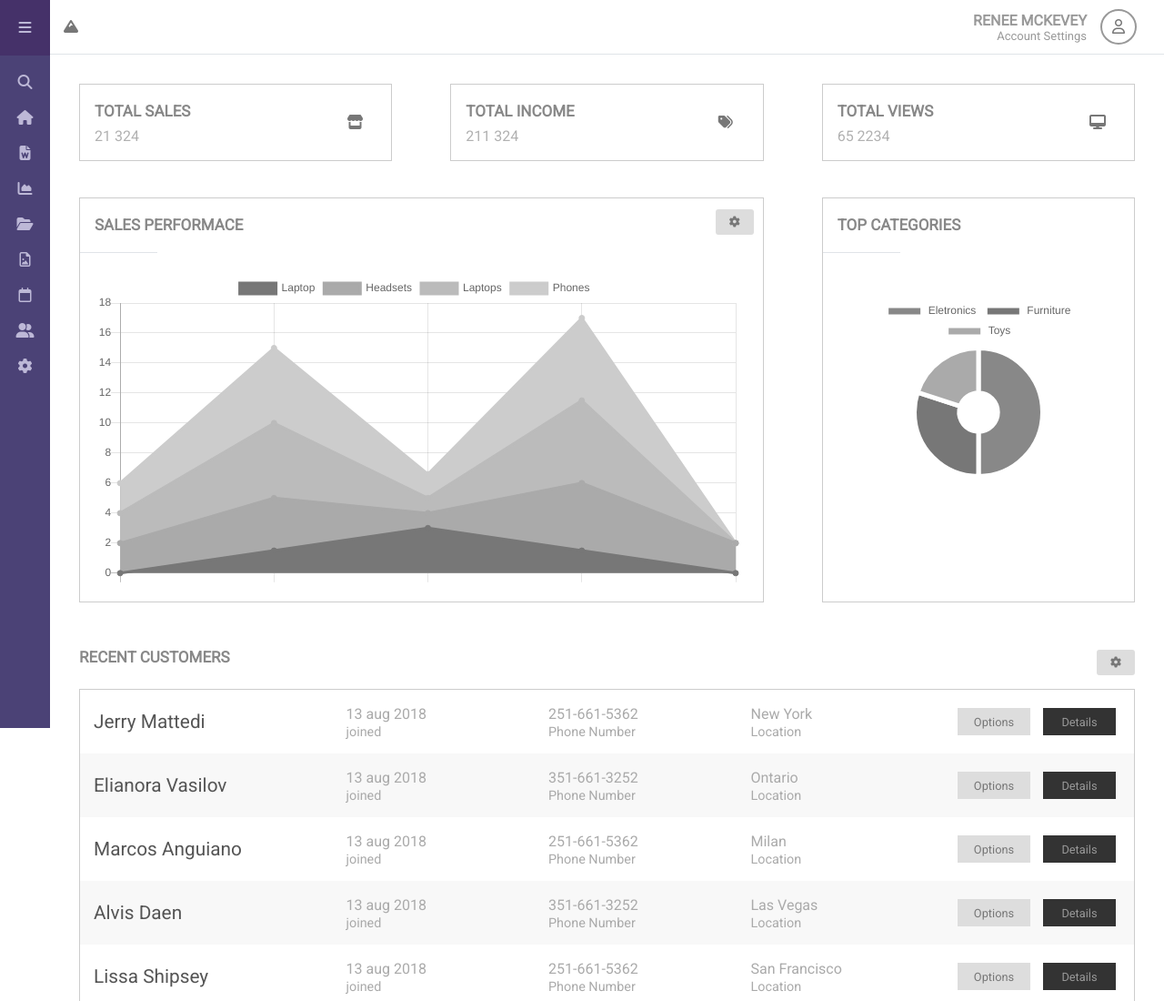
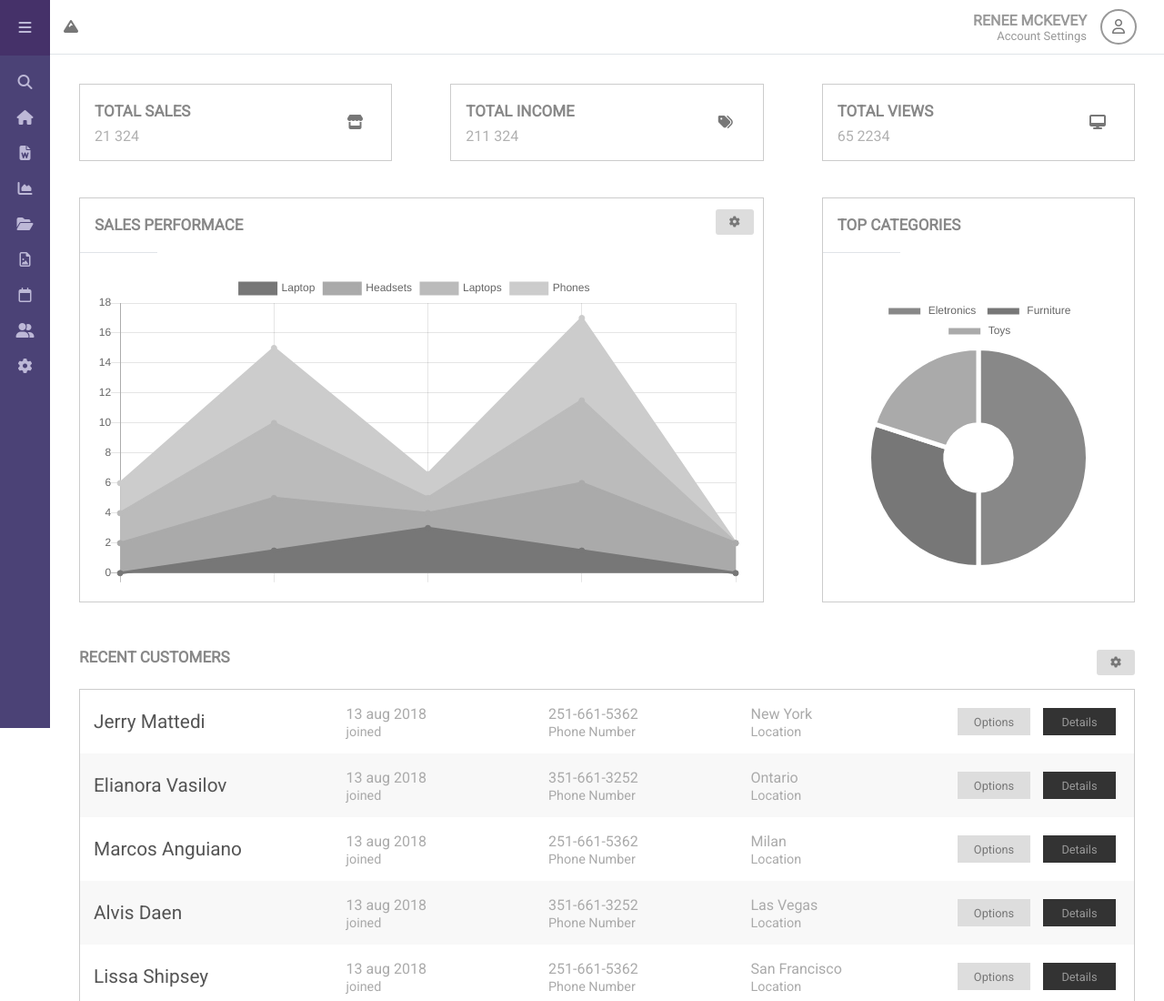
Before and after one commit to j0aox/wireframe, a plain HTML site: page index.html in a window 1280 px wide. Shown: the top 1100 px of the page at 91% size. Drawn offline with nearby package versions, Linux system fonts and the light colour scheme.

Commit message:
alterando largura e altura do gráfico

```diff
--- a/index.html
+++ b/index.html
@@ -75,7 +75,7 @@
                 <div class="top-categories">
                     <h1>TOP CATEGORIES</h1>
 
-                    <div id="piechartContainer"><canvas id="myChartPie" width="270" height="200"></canvas></div>
+                    <div id="piechartContainer"><canvas id="myChartPie" width="300" height="300"></canvas></div>
 
 
                 </div>
```
